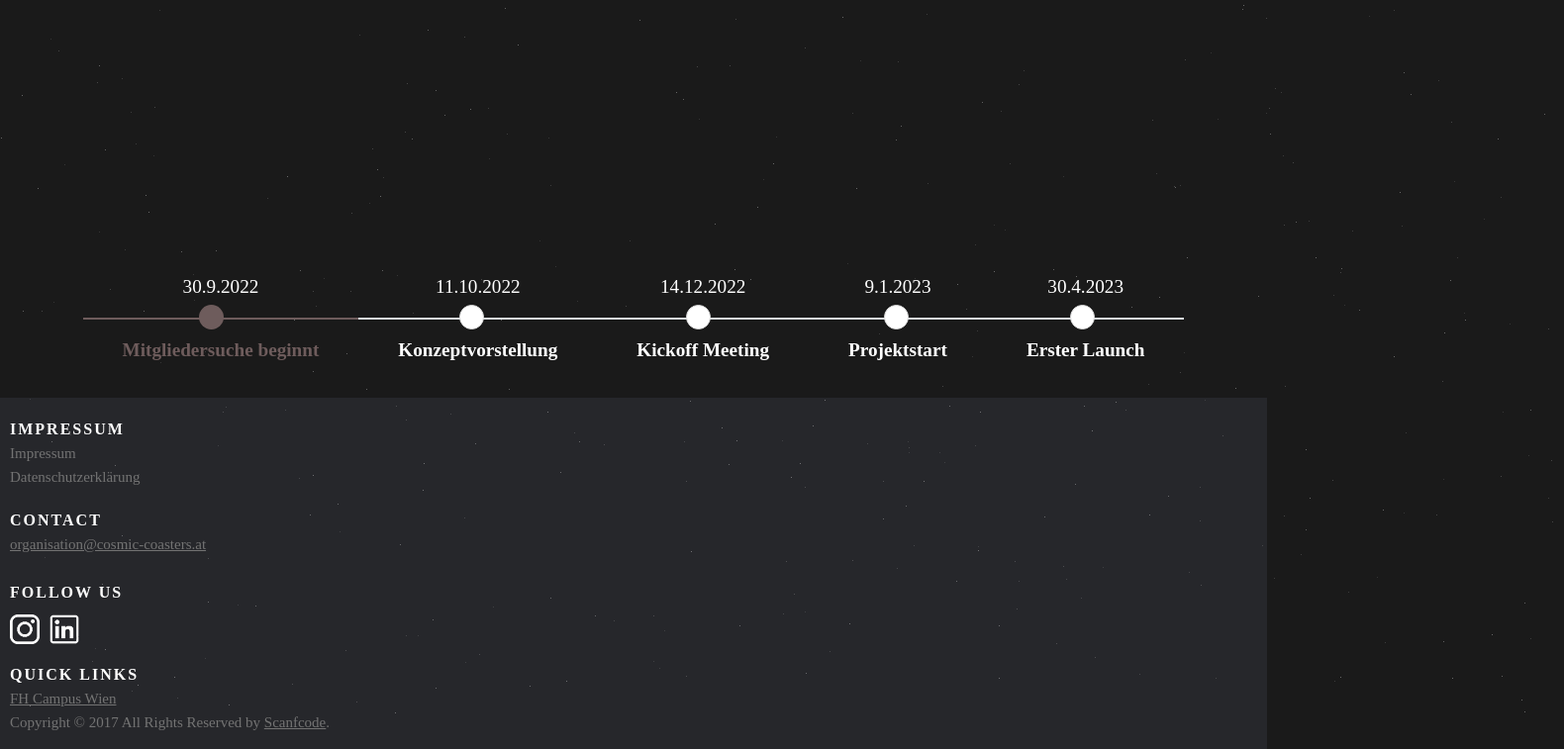
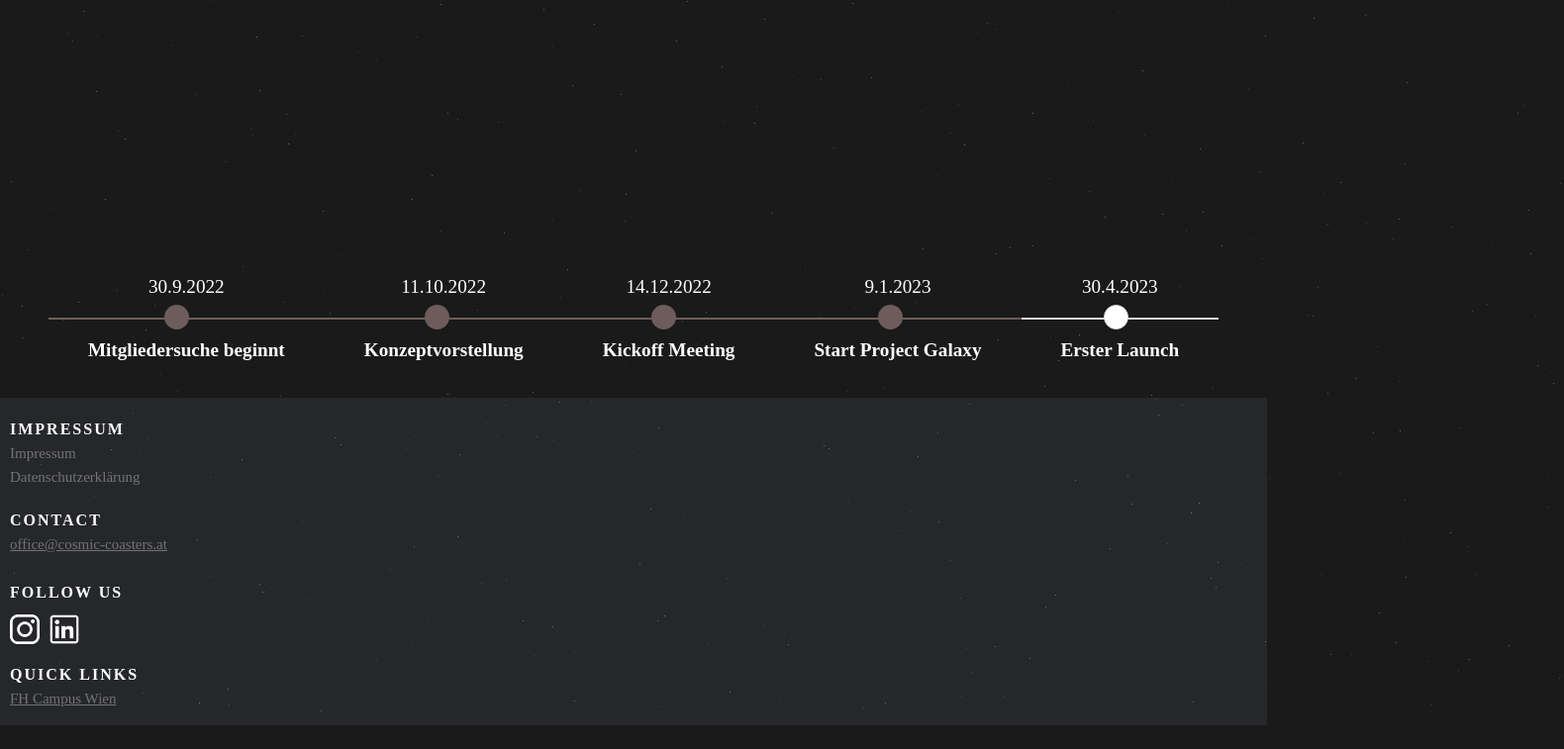
Before and after one commit to KilianHnidek/CosmicCoaster, a website: page frontend/structuring/index.html in a window 1280 px wide. Shown: the part 1084-1841 px from the top of the page at 99% size, 1580 px wide, since content can reach past the window. After the commit the page ends 1817 px from the top, so only its background shows below. Drawn offline with nearby package versions, Linux system fonts and the light colour scheme.

Commit message:
2.5.23 Push Fabian

```diff
--- a/frontend/structuring/footer.html
+++ b/frontend/structuring/footer.html
@@ -9,7 +9,7 @@
     <div class="col-xs-6 col-md-3">
       <h6 style="margin-top: 20px">Contact</h6>
       <ul class="footer-links">
-        <li style="padding-bottom:20px"><a href="mailto:organisation@cosmic-coasters.at">organisation@cosmic-coasters.at</a></li>
+        <li style="padding-bottom:20px"><a href="mailto:office@cosmic-coasters.at">office@cosmic-coasters.at</a></li>
       </ul>
     </div>
 
@@ -17,7 +17,7 @@
       <h6 style="padding-bottom: 10px">FOLLOW US</h6>
       <ul class="footer-links">
         <li style="padding-bottom:20px"><a href="https://www.instagram.com/cosmic__coasters/"><img src="../../resources/instagramIcon.png" alt="Instagram" style="width: 30px; height: 30px; position: absolute"></a>
-          <a href=""><img src="../../resources/linkedInIcon.png" alt="LinkedIn" style="width: 30px; height: 30px; position: absolute; margin-left:40px"></a></li>
+          <a href="https://at.linkedin.com/company/cosmic-coasters/"><img src="../../resources/linkedInIcon.png" alt="LinkedIn" style="width: 30px; height: 30px; position: absolute; margin-left:40px"></a></li>
         <br>
 
       </ul>
@@ -35,8 +35,8 @@
 <div class="container">
   <div class="row">
     <div class="col-md-8 col-sm-6 col-xs-12">
-      <p class="copyright-text">Copyright &copy; 2017 All Rights Reserved by
-        <a href="#">Scanfcode</a>.
+      <!--<p class="copyright-text">Copyright &copy; 2017 All Rights Reserved by
+        <a href="#">Scanfcode</a>.-->
       </p>
     </div>
   </div>
--- a/frontend/structuring/index.html
+++ b/frontend/structuring/index.html
@@ -97,7 +97,7 @@
                 <h4> Mitgliedersuche beginnt </h4>
             </div>
         </li>
-        <li class="li before">
+        <li class="li complete">
             <div class="timestamp">
                 <span class="author"></span>
                 <span class="date">11.10.2022</span>
@@ -106,7 +106,7 @@
                 <h4> Konzeptvorstellung </h4>
             </div>
         </li>
-        <li class="li before">
+        <li class="li complete">
             <div class="timestamp">
                 <span class="author"></span>
                 <span class="date">14.12.2022</span>
@@ -115,13 +115,13 @@
                 <h4> Kickoff Meeting </h4>
             </div>
         </li>
-        <li class="li before">
+        <li class="li complete">
             <div class="timestamp">
                 <span class="author"></span>
                 <span class="date">9.1.2023</span>
             </div>
             <div class="status">
-                <h4> Projektstart </h4>
+                <h4> Start Project Galaxy </h4>
             </div>
         </li>
         <li class="li before">
--- a/frontend/styling/scssStyling/index.scss
+++ b/frontend/styling/scssStyling/index.scss
@@ -248,7 +248,7 @@
           }
 
           h4 {
-            color: #6e5c5c;
+            color: white;
             padding-top: 20px;
           }
         }
```
Also changed, not shown: frontend/styling/cssStyling/index.css.
